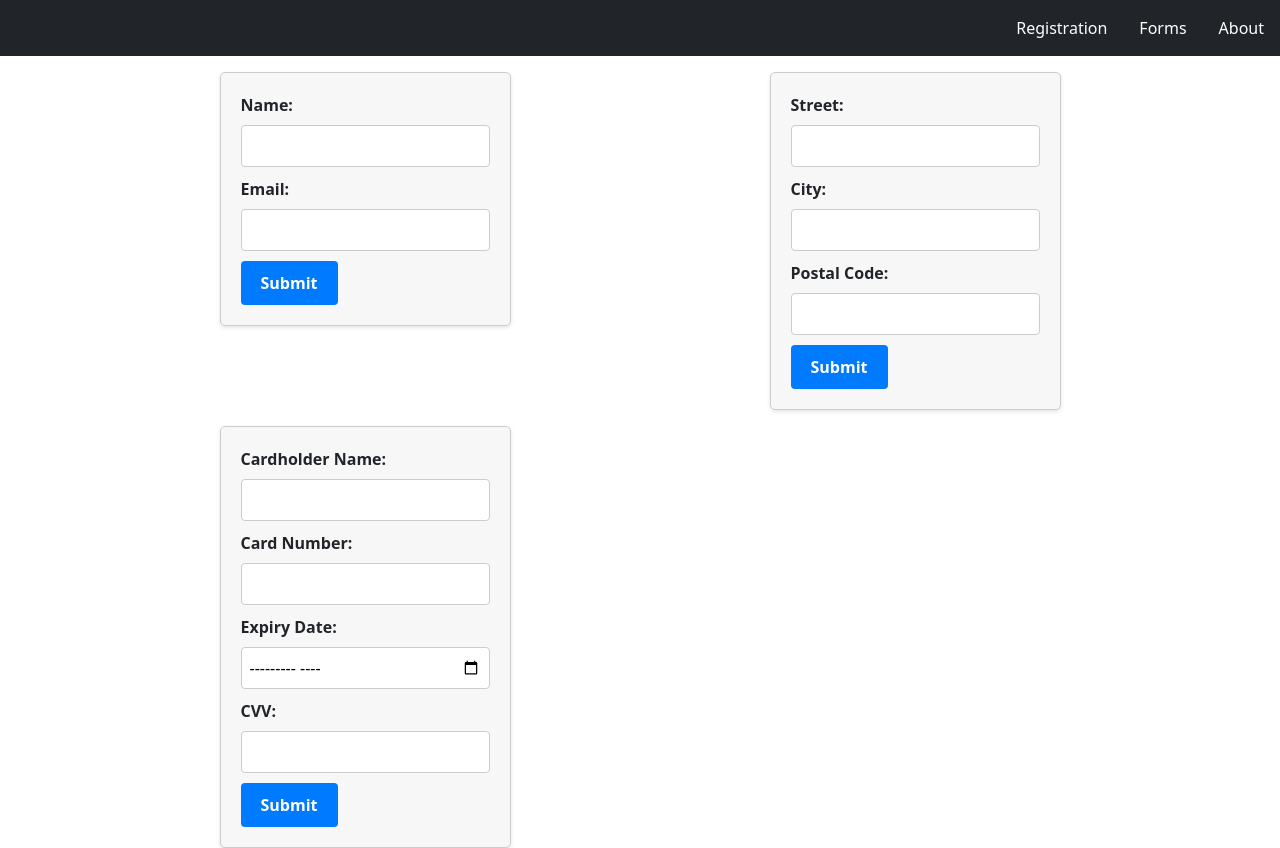
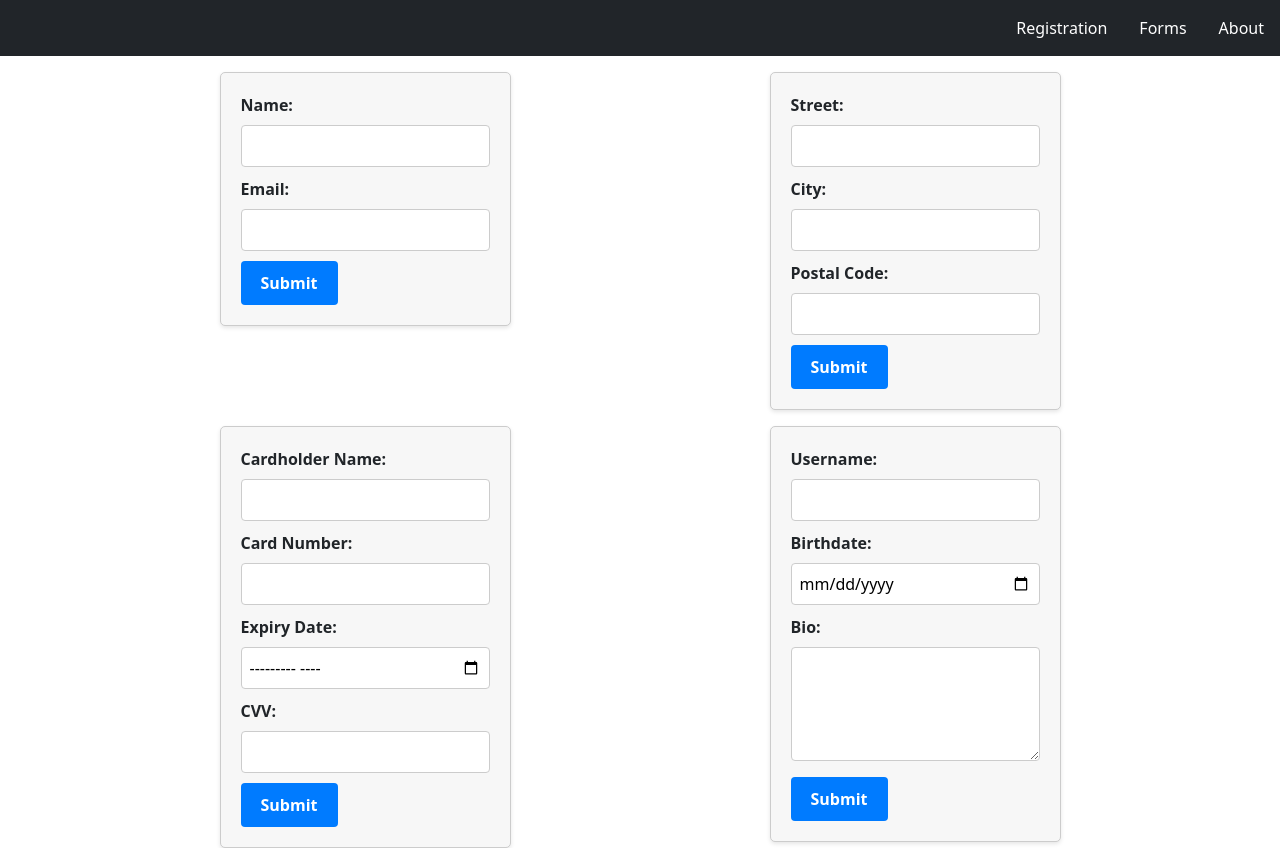
Before and after one commit to MatijaKocevar/vue-Js-frodx, a Vue app: page /#/forms in a window 1280 px wide. Built offline with nearby package versions, Linux system fonts and the light colour scheme.

Commit message:
Add UserProfileForm component that uses DynamicForm

```diff
--- /dev/null
+++ b/src/components/UserProfileForm/UserProfileForm.vue
@@ -0,0 +1,53 @@
+<script setup>
+  import { ref } from 'vue'
+  import DynamicForm from '../DynamicForm/DynamicForm.vue'
+
+  const formData = ref({
+    username: '',
+    birthdate: '',
+    bio: ''
+  })
+
+  const handleFormSubmit = (formData) => {
+    console.log('Submitted profile:', formData)
+  }
+</script>
+
+<template>
+  <DynamicForm v-model="formData" @submit="handleFormSubmit">
+    <template #default="{ modelValue, input }">
+      <div class="input-field">
+        <label for="username">Username:</label>
+        <input
+          id="username"
+          :value="modelValue.username"
+          type="text"
+          required
+          @input="(e) => input('username', e.target.value)"
+        />
+      </div>
+      <div class="input-field">
+        <label for="birthdate">Birthdate:</label>
+        <input
+          id="birthdate"
+          :value="modelValue.birthdate"
+          type="date"
+          required
+          @input="(e) => input('birthdate', e.target.value)"
+        />
+      </div>
+      <div class="input-field">
+        <label for="bio">Bio:</label>
+        <textarea
+          id="bio"
+          :value="modelValue.bio"
+          rows="4"
+          required
+          @input="(e) => input('bio', e.target.value)"
+        ></textarea>
+      </div>
+    </template>
+  </DynamicForm>
+</template>
+
+<style lang="scss" src="./UserProfileFormStyle.scss" scoped />
--- /dev/null
+++ b/src/components/UserProfileForm/UserProfileFormStyle.scss
@@ -0,0 +1,17 @@
+.input-field {
+  label {
+    display: block;
+    margin-bottom: 8px;
+    font-weight: bold;
+  }
+
+  input,
+  textarea {
+    width: 100%;
+    padding: 8px;
+    margin-bottom: 10px;
+    border: 1px solid #ccc;
+    border-radius: 4px;
+    outline: none;
+  }
+}
--- a/src/views/FormsPage/FormsPage.vue
+++ b/src/views/FormsPage/FormsPage.vue
@@ -2,6 +2,7 @@
   import SampleForm from '../../components/SampleForm/SampleForm.vue'
   import AddressForm from '../../components/AddressForm/AddressForm.vue'
   import PaymentDetailsForm from '../../components/PaymentDetailsForm/PaymentDetailsForm.vue'
+  import UserProfileForm from '../../components/UserProfileForm/UserProfileForm.vue'
 </script>
 
 <template>
@@ -9,6 +10,7 @@
     <SampleForm />
     <AddressForm />
     <PaymentDetailsForm />
+    <UserProfileForm />
   </div>
 </template>
 
```
